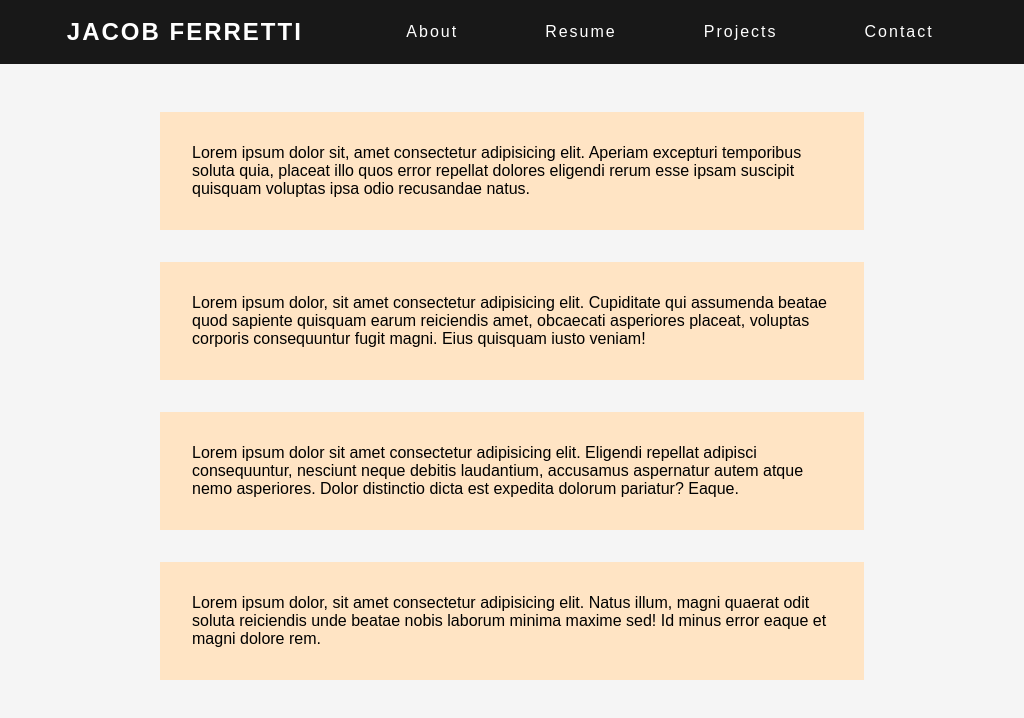
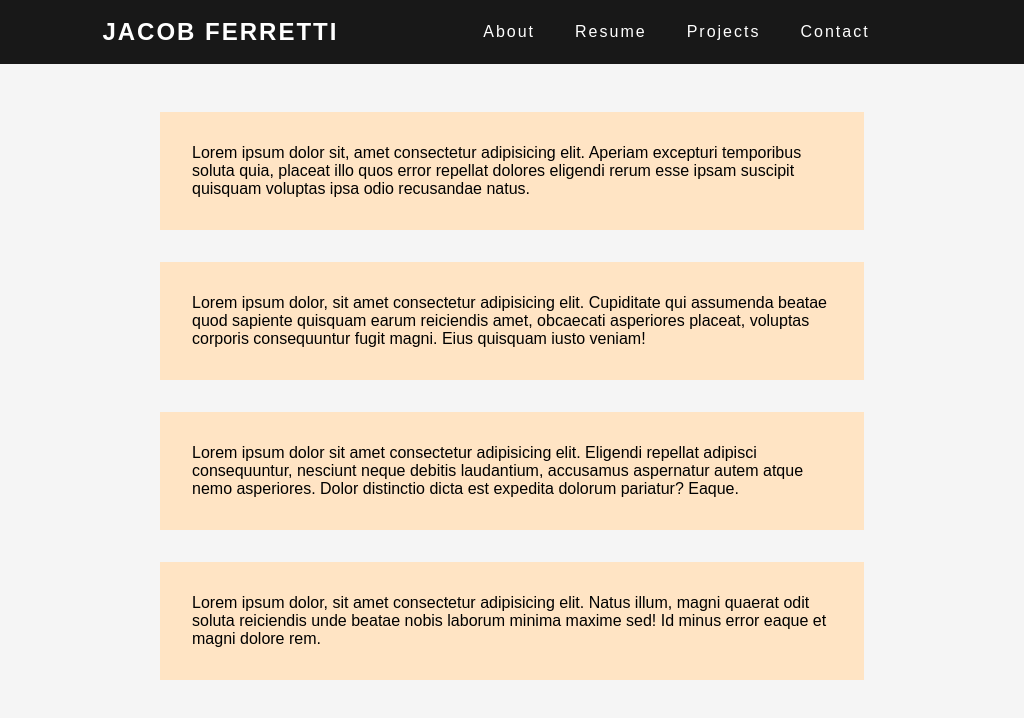
Before and after one commit to jfer2/WebDev-Fall-2021-Final-Project, a plain HTML site: page index.html in a window 1024 px wide. Drawn offline with Linux system fonts and the light colour scheme.

Commit message:
Fixed issue with navbar resize around 1024px

```diff
--- a/styles/style.scss
+++ b/styles/style.scss
@@ -25,12 +25,13 @@ p {
 nav {
     display: flex;
     position: fixed;
-    padding-left: 10px;
-    padding-right: 10px;
     top: 0;
-    width: 100%;
+    margin: 0 auto;
+    width: 60vw;
+    padding-left: 20vw;
+    padding-right: 20vw;
     background-color: $nav-black;
-    justify-content: center;
+    justify-content: space-between;
     align-items: center;
     height: 4em;
     letter-spacing: 2px;
@@ -49,7 +50,8 @@ nav {
     color: white;
     display: flex;
     list-style-type: none;
-    justify-content: space-around;
+    padding-right: 2em;
+    justify-content: flex-end;
     margin-left: 20px;
     width: 60%;
 }
@@ -108,6 +110,14 @@ main {
         border: 1px solid white;
         border-radius: 20px;
         margin: 9px;
+    }
+}
+
+@media screen and (max-width: 1024px) and (min-width: 769px) {
+    nav {
+        width: 80vw;
+        padding-left: 10vw;
+        padding-right: 10vw;
     }
 }
 
```
Also changed, not shown: styles/style.css, 1 other file.
